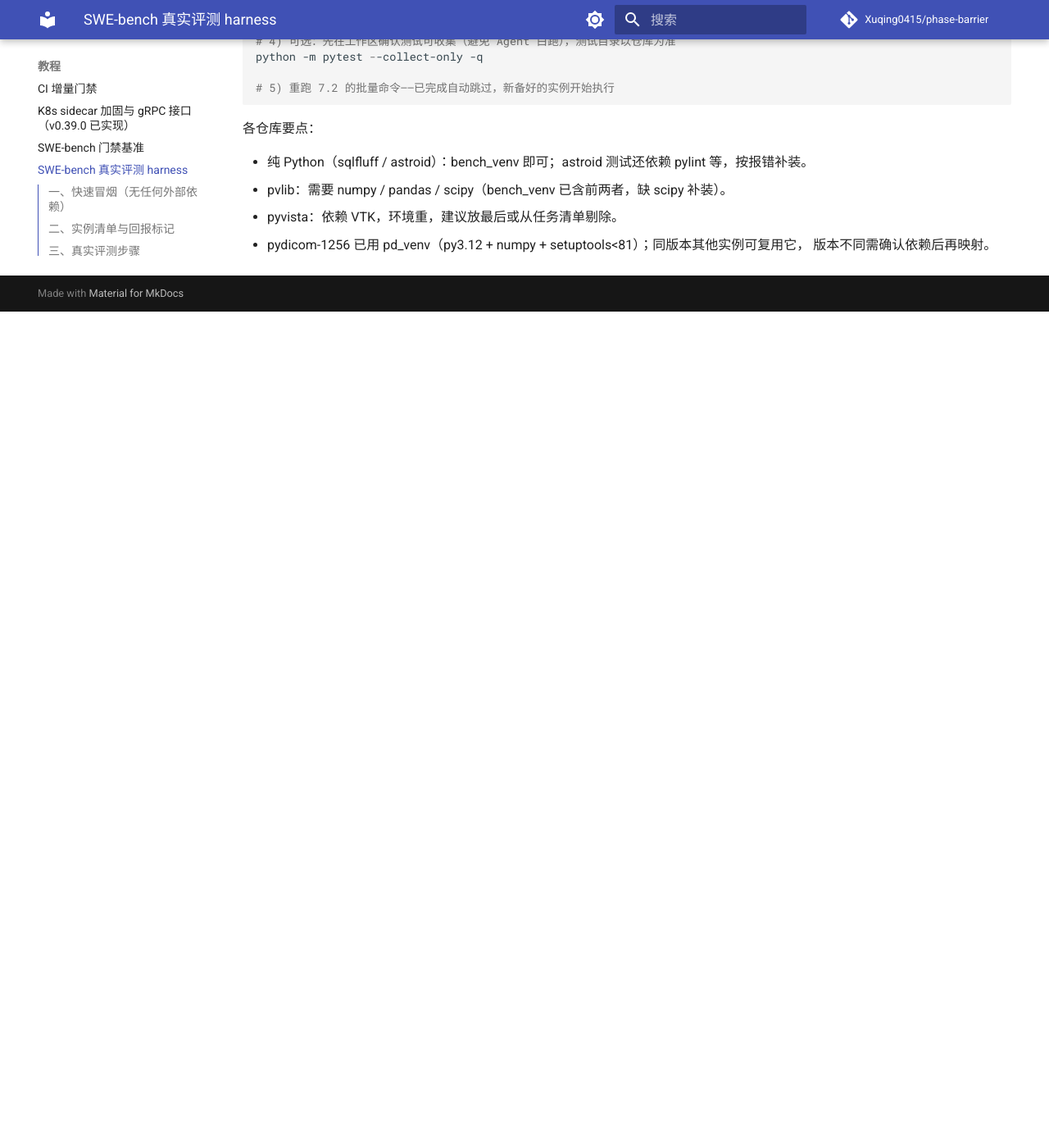
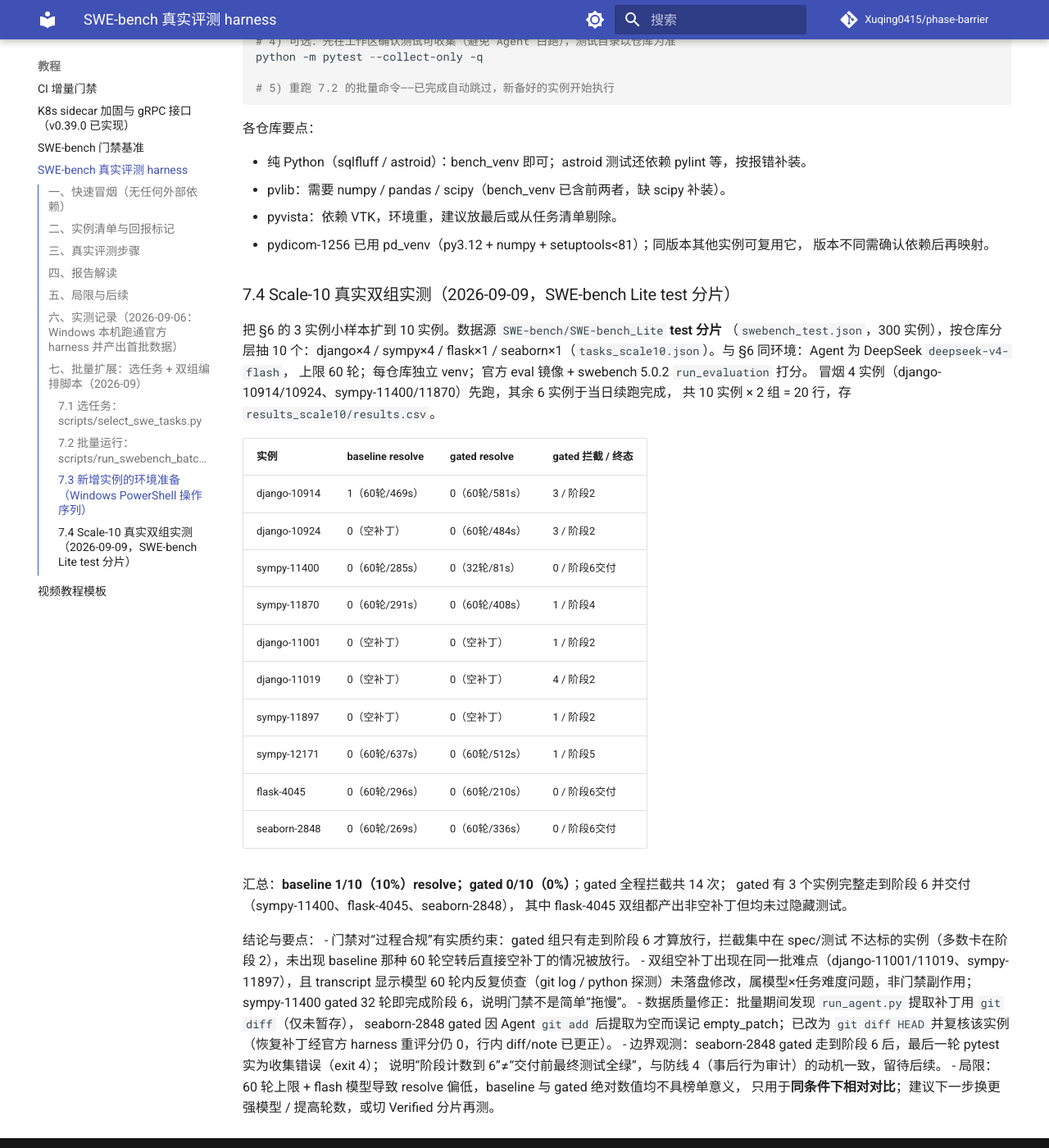
Before and after one commit to Xuqing0415/phase-barrier, an MkDocs documentation site: the page built from docs/tutorials/swe-bench-real.md, in a window 1280 px wide and 1400 px high, scrolled down 4603 px. Shown: the whole window at 82% size. Built offline with MkDocs 1.6.1 and Material for MkDocs 9.7.7, drawn with Linux system fonts in a browser that asks for light colours; comment, search, counter and statistics services are not loaded; before the commit the page ends 4983 px from its top, so only the background shows below that.

Commit message:
docs(swe-bench): 记录 Scale-10 真实双组实测（10 实例×baseline/gated）与补丁提取缺陷修复

```diff
--- a/docs/tutorials/swe-bench-real.md
+++ b/docs/tutorials/swe-bench-real.md
@@ -213,3 +213,43 @@
 - pyvista：依赖 VTK，环境重，建议放最后或从任务清单剔除。
 - pydicom-1256 已用 pd_venv（py3.12 + numpy + setuptools<81）；同版本其他实例可复用它，
   版本不同需确认依赖后再映射。
+
+### 7.4 Scale-10 真实双组实测（2026-09-09，SWE-bench Lite test 分片）
+
+把 §6 的 3 实例小样本扩到 10 实例。数据源 `SWE-bench/SWE-bench_Lite` **test 分片**
+（`swebench_test.json`，300 实例），按仓库分层抽 10 个：django×4 / sympy×4 / flask×1 /
+seaborn×1（`tasks_scale10.json`）。与 §6 同环境：Agent 为 DeepSeek `deepseek-v4-flash`，
+上限 60 轮；每仓库独立 venv；官方 eval 镜像 + swebench 5.0.2 `run_evaluation` 打分。
+冒烟 4 实例（django-10914/10924、sympy-11400/11870）先跑，其余 6 实例于当日续跑完成，
+共 10 实例 × 2 组 = 20 行，存 `results_scale10/results.csv`。
+
+| 实例 | baseline resolve | gated resolve | gated 拦截 / 终态 |
+|---|---|---|---|
+| django-10914 | 1（60轮/469s） | 0（60轮/581s） | 3 / 阶段2 |
+| django-10924 | 0（空补丁） | 0（60轮/484s） | 3 / 阶段2 |
+| sympy-11400 | 0（60轮/285s） | 0（32轮/81s） | 0 / 阶段6交付 |
+| sympy-11870 | 0（60轮/291s） | 0（60轮/408s） | 1 / 阶段4 |
+| django-11001 | 0（空补丁） | 0（空补丁） | 1 / 阶段2 |
+| django-11019 | 0（空补丁） | 0（空补丁） | 4 / 阶段2 |
+| sympy-11897 | 0（空补丁） | 0（空补丁） | 1 / 阶段2 |
+| sympy-12171 | 0（60轮/637s） | 0（60轮/512s） | 1 / 阶段5 |
+| flask-4045 | 0（60轮/296s） | 0（60轮/210s） | 0 / 阶段6交付 |
+| seaborn-2848 | 0（60轮/269s） | 0（60轮/336s） | 0 / 阶段6交付 |
+
+汇总：**baseline 1/10（10%）resolve；gated 0/10（0%）**；gated 全程拦截共 14 次；
+gated 有 3 个实例完整走到阶段 6 并交付（sympy-11400、flask-4045、seaborn-2848），
+其中 flask-4045 双组都产出非空补丁但均未过隐藏测试。
+
+结论与要点：
+- 门禁对“过程合规”有实质约束：gated 组只有走到阶段 6 才算放行，拦截集中在 spec/测试
+  不达标的实例（多数卡在阶段 2），未出现 baseline 那种 60 轮空转后直接空补丁的情况被放行。
+- 双组空补丁出现在同一批难点（django-11001/11019、sympy-11897），且 transcript 显示模型
+  60 轮内反复侦查（git log / python 探测）未落盘修改，属模型×任务难度问题，非门禁副作用；
+  sympy-11400 gated 32 轮即完成阶段 6，说明门禁不是简单“拖慢”。
+- 数据质量修正：批量期间发现 `run_agent.py` 提取补丁用 `git diff`（仅未暂存），
+  seaborn-2848 gated 因 Agent `git add` 后提取为空而误记 empty_patch；已改为
+  `git diff HEAD` 并复核该实例（恢复补丁经官方 harness 重评分仍 0，行内 diff/note 已更正）。
+- 边界观测：seaborn-2848 gated 走到阶段 6 后，最后一轮 pytest 实为收集错误（exit 4）；
+  说明“阶段计数到 6”≠“交付前最终测试全绿”，与防线 4（事后行为审计）的动机一致，留待后续。
+- 局限：60 轮上限 + flash 模型导致 resolve 偏低，baseline 与 gated 绝对数值均不具榜单意义，
+  只用于**同条件下相对对比**；建议下一步换更强模型 / 提高轮数，或切 Verified 分片再测。
```
